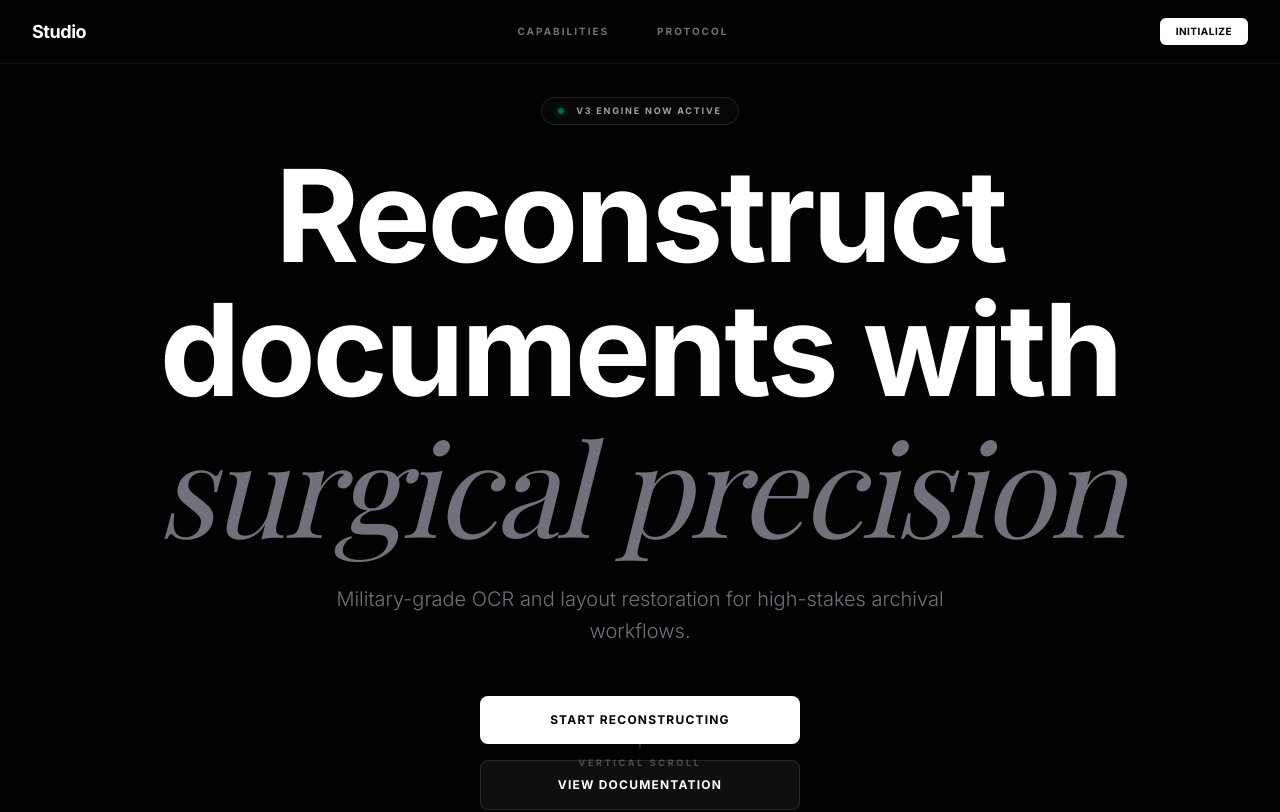
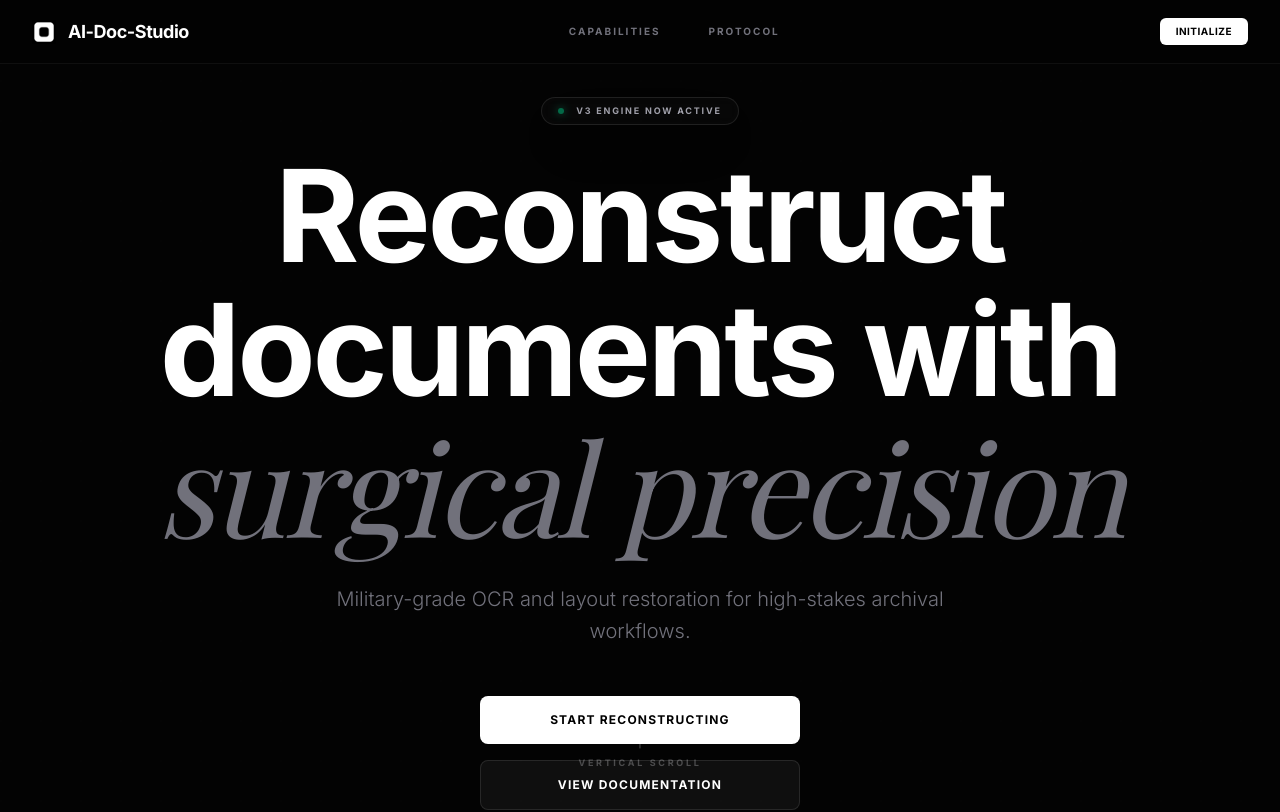
Before and after one commit to zakari-ya/AI-Doc-Studio-V01, a React (Vite) app: page / in a window 1280 px wide. Shown: the top 812 px of the page. Built offline with nearby package versions, Linux system fonts and the light colour scheme; a web font is replaced by a local one.

Commit message:
feat(ui): Enhance landing page and processing states
Improves the user experience on the landing page and the clarity of processing status indicators. Also refactors the OpenRouter client for better maintainability.

```diff
--- a/index.html
+++ b/index.html
@@ -3,7 +3,7 @@
   <head>
     <meta charset="UTF-8" />
     <meta name="viewport" content="width=device-width, initial-scale=1.0" />
-    <title>AI Document Reconstruction Studio</title>
+    <title>AI-Doc-Studio</title>
     <link rel="manifest" href="/manifest.json" />
     <meta name="theme-color" content="#030303" />
   </head>
--- a/src/components/EditorWorkspace.tsx
+++ b/src/components/EditorWorkspace.tsx
@@ -294,7 +294,7 @@ export function EditorWorkspace({
     let isMounted = true;
 
     async function render() {
-      if (activeTab === "preview" && previewRef.current && docxBlob) {
+      if (previewRef.current && docxBlob) {
         try {
           // Clear previous content
           previewRef.current.innerHTML = "";
@@ -414,11 +414,12 @@ export function EditorWorkspace({
       {/* Header Navigation - Mobile Optimized PWA Style */}
       <header className="h-14 md:h-16 border-b border-white/5 flex items-center justify-between px-4 md:px-8 bg-[#030303] z-50 shrink-0">
         <div className="flex items-center gap-3">
+          <img src="/favicone.png" className="w-5 h-5 md:w-6 md:h-6 object-contain" alt="AI -Doc-Studio Logo" />
           <span
             onClick={onHome}
             className="font-bold text-white tracking-tight text-sm md:text-base cursor-pointer hover:opacity-80 active:scale-95 transition-all select-none"
           >
-            AI Document Studio
+            AI-Doc-Studio
           </span>
         </div>
 
--- a/src/components/LandingPage.tsx
+++ b/src/components/LandingPage.tsx
@@ -12,7 +12,8 @@ export function LandingPage({ onStart }: LandingPageProps) {
       {/* Navigation */}
       <header className="fixed top-0 left-0 right-0 h-14 md:h-16 border-b border-white/5 flex items-center justify-between px-4 md:px-8 bg-[#030303]/80 backdrop-blur-xl z-50">
         <div className="flex items-center gap-3">
-          <span className="font-bold text-white tracking-tight text-sm md:text-lg">Studio</span>
+          <img src="/favicone.png" className="w-5 h-5 md:w-6 md:h-6 object-contain" alt="AI-Doc-Studio Logo" />
+          <span className="font-bold text-white tracking-tight text-sm md:text-lg">AI-Doc-Studio</span>
         </div>
         <nav className="hidden md:flex items-center gap-12 text-[10px] font-bold text-zinc-500 uppercase tracking-[0.2em]">
           <a href="#features" className="hover:text-white transition-colors">Capabilities</a>
@@ -325,10 +326,8 @@ export function LandingPage({ onStart }: LandingPageProps) {
           <div className="grid md:grid-cols-2 lg:grid-cols-4 gap-16 mb-24">
             <div className="space-y-8">
               <div className="flex items-center gap-3">
-                <div className="w-6 h-6 bg-white rounded-md flex items-center justify-center">
-                  <div className="w-3 h-3 bg-black rounded-sm"></div>
-                </div>
-                <span className="font-bold text-white tracking-tighter uppercase text-sm">RECON STUDIO</span>
+                <img src="/favicone.png" className="w-6 h-6 object-contain" alt="AI -Doc-Studio Logo" />
+                <span className="font-bold text-white tracking-tighter uppercase text-sm">AI -Doc-Studio</span>
               </div>
               <p className="text-xs text-zinc-600 leading-relaxed max-w-xs uppercase tracking-widest font-bold">
                 The global standard for structural document recovery.
--- a/src/components/ProcessingState.tsx
+++ b/src/components/ProcessingState.tsx
@@ -56,8 +56,8 @@ export function ProcessingState() {
         {/* Header Branding for PWA feel */}
         <header className="w-full h-14 md:h-20 flex items-center justify-between shrink-0 relative z-10">
            <div className="flex items-center gap-3">
-             <FileText className="w-5 h-5 md:w-6 md:h-6 text-white" />
-             <span className="font-bold text-white text-sm md:text-base tracking-tight">AI Studio</span>
+             <img src="/favicone.png" className="w-5 h-5 md:w-6 md:h-6 object-contain" alt="AI-Doc-Studio Logo" />
+             <span className="font-bold text-white text-sm md:text-base tracking-tight">AI-Doc-Studio</span>
            </div>
            <X className="w-5 h-5 text-zinc-500 cursor-pointer hover:text-white transition-colors" />
         </header>
--- a/src/lib/openrouter.ts
+++ b/src/lib/openrouter.ts
@@ -40,7 +40,7 @@ export async function reconstructDocument(rawText: string) {
         "Authorization": `Bearer ${apiKey}`,
         "Content-Type": "application/json",
         "HTTP-Referer": window.location.origin,
-        "X-Title": "AI Document Reconstruction Studio",
+        "X-Title": "AI -Doc-Studio",
       },
       body: JSON.stringify({
         model: model,
```
Also changed, not shown: public/manifest.json.
